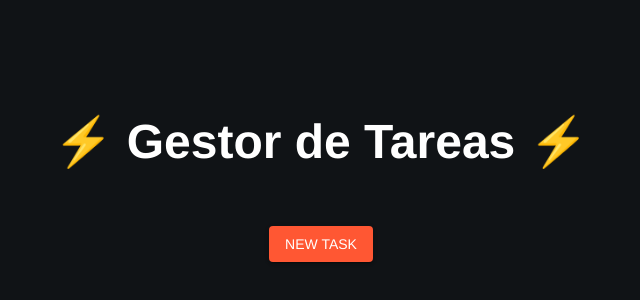
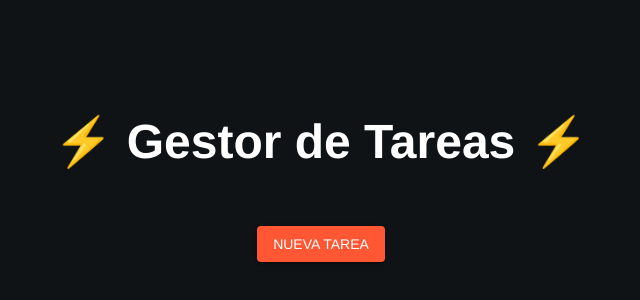
Before and after one commit to MauricioDDS/task-manager, a React (Vite) app: page / in a window 1280 px wide. Shown: the part 220-520 px from the top of the page, without its empty margins (319-959 px from the left). Built offline with nearby package versions, Linux system fonts and the light colour scheme.

Commit message:
fix: language correction

```diff
--- a/src/components/NewTaskForm.jsx
+++ b/src/components/NewTaskForm.jsx
@@ -57,7 +57,7 @@ export default function NewTaskForm({ onTaskCreated }) {
   return (
     <>
       <Button variant="contained" onClick={() => setOpen(true)}>
-        New Task
+        Nueva Tarea
       </Button>
 
       <Dialog
@@ -68,7 +68,7 @@ export default function NewTaskForm({ onTaskCreated }) {
           sx: { bgcolor: "#003366", color: "white" },
         }}
       >
-        <DialogTitle>Crear Nueva Tarea</DialogTitle>
+        <DialogTitle>Nueva Tarea</DialogTitle>
         <form onSubmit={handleSubmit}>
           <DialogContent
             sx={{ display: "flex", flexDirection: "column", gap: 2 }}
```
